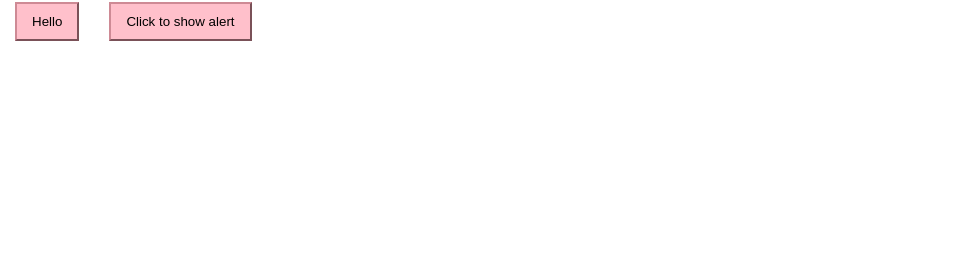
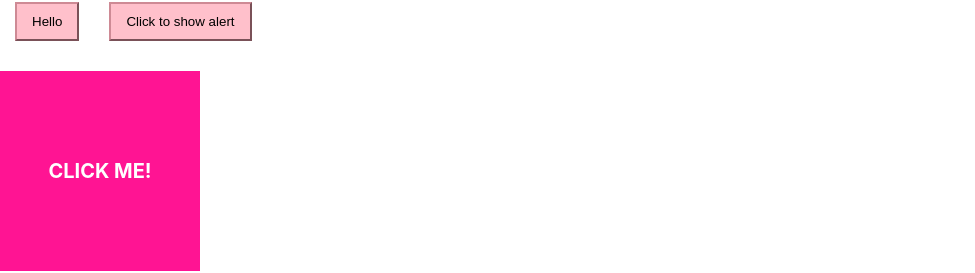
Before and after one commit to truongnhyen/react-labs, a React (Create React App) app: page / in a window 1280 px wide. Shown: the part 524-797 px from the top of the page, without its empty margins (0-975 px from the left). Built offline with nearby package versions, Linux system fonts and the light colour scheme; no server answers.

Commit message:
Using State to change background box when clicked

```diff
--- a/src/App.jsx
+++ b/src/App.jsx
@@ -4,6 +4,7 @@ import studentApi from './api/studentApi';
 import './App.scss';
 import Button from './components/Button';
 import Counter from './components/Counter';
+import ColorBox from './features/ColorBox';
 import MagicBoxFeature from './features/MagicBox';
 
 function App() {
@@ -72,6 +73,8 @@ function App() {
 
       <Button>Hello</Button>
       <Button onClick={() => alert('Hello')}>Click to show alert</Button>
+
+      <ColorBox />
     </div>
   );
 }
--- /dev/null
+++ b/src/features/ColorBox/ColorBox.scss
@@ -0,0 +1,17 @@
+.color-box {
+    display: flex;
+    align-items: center;
+    justify-content: center;
+
+    width: 200px;
+    height: 200px;
+
+    background-color: black;
+    color: #fff;
+
+    font-size: 20px;
+    font-weight: bold;
+    text-transform: uppercase;
+    cursor: pointer;
+    transition: 0.3s all;
+}
--- /dev/null
+++ b/src/features/ColorBox/index.jsx
@@ -0,0 +1,22 @@
+import React, { useState } from 'react';
+import PropTypes from 'prop-types';
+import './ColorBox.scss';
+
+ColorBox.propTypes = {};
+const COLOR_LIST = ['deeppink', 'red', 'lightgreen', 'blue'];
+
+function ColorBox(props) {
+  const [idx, setIdx] = useState(0);
+
+  const handleClick = () => {
+    setIdx((x) => (x + 1) % COLOR_LIST.length);
+  };
+
+  return (
+    <div className="color-box" style={{ backgroundColor: COLOR_LIST[idx] }} onClick={handleClick}>
+      Click me!
+    </div>
+  );
+}
+
+export default ColorBox;
```
